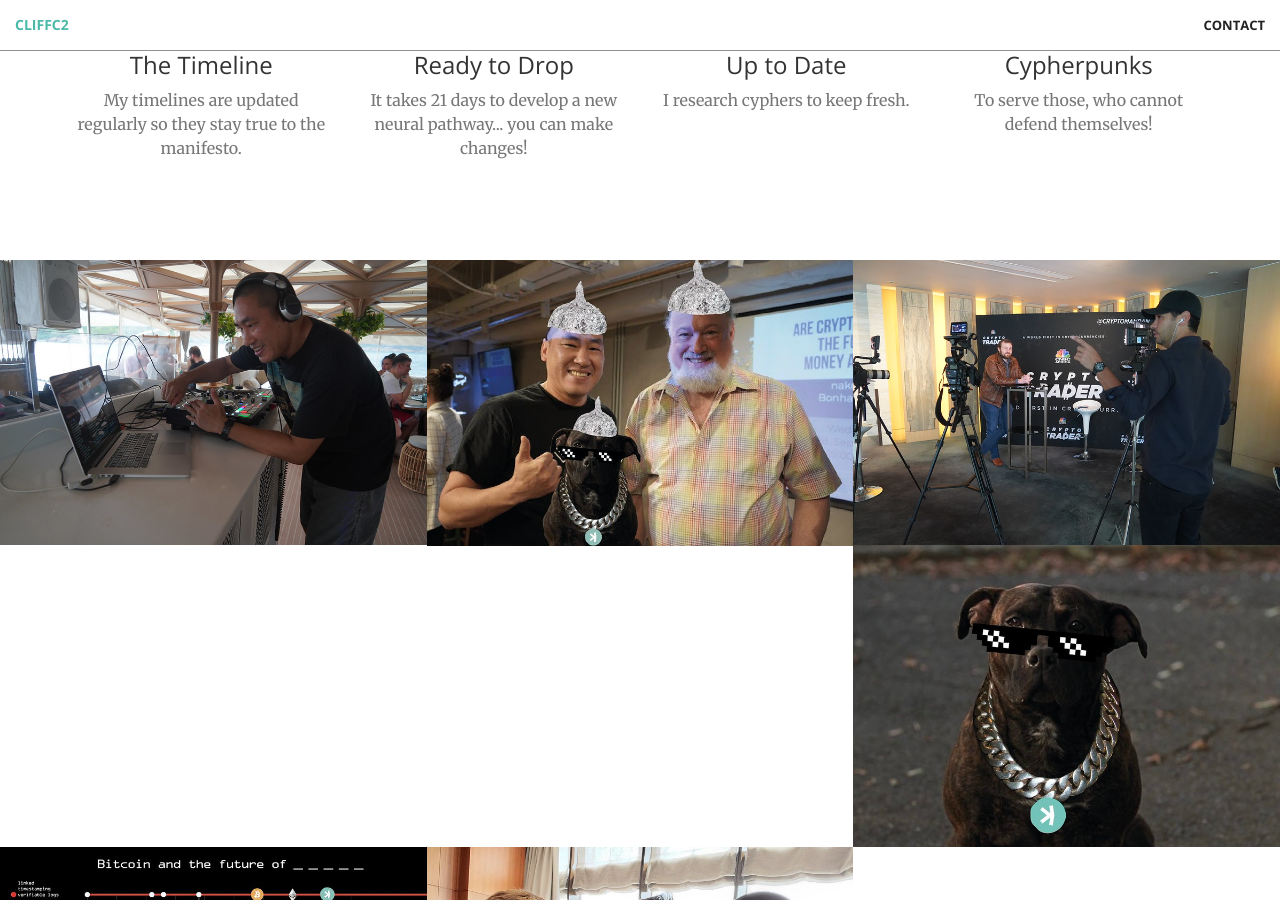
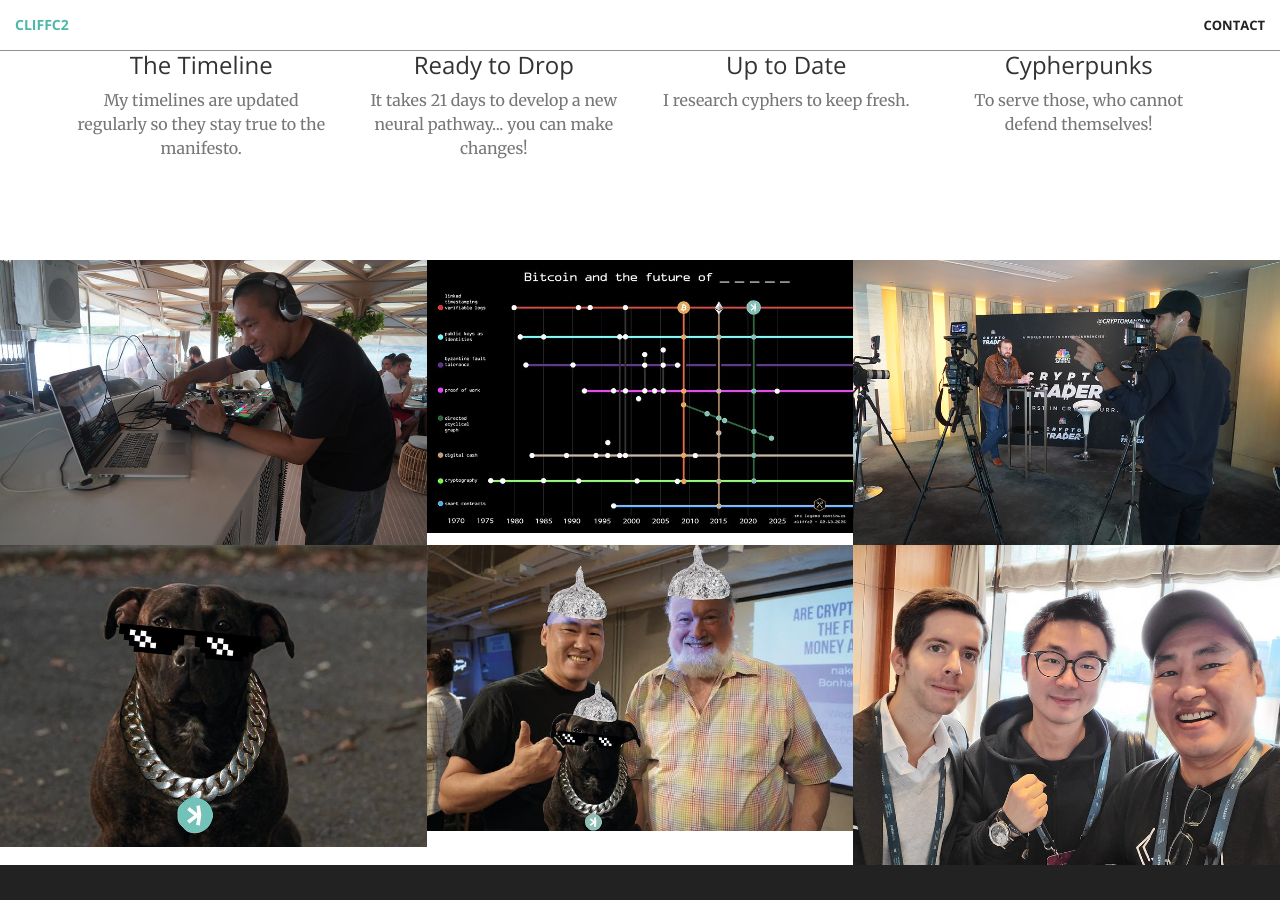
Before and after one commit to cliffc2/cliffc2.github.io, a Jekyll site: the page built from index.html, in a window 1280 px wide and 900 px high, scrolled down 1440 px. Built offline with Jekyll 4.4.1, drawn with Linux system fonts in a browser that asks for light colours; Markdown is read by kramdown in place of the engine named in the settings.

Commit message:
Update portfolio.html

```diff
--- a/_includes/portfolio.html
+++ b/_includes/portfolio.html
@@ -18,7 +18,7 @@
             </div>
             <div class="col-lg-4 col-sm-6">
                 <a href="#" class="portfolio-box">
-                    <img src="img/portfolio/chaum.jpg" class="img-responsive" alt="">
+                    <img src="img/portfolio/k-map.jpg" class="img-responsive" alt="">
                     <div class="portfolio-box-caption">
                         <div class="portfolio-box-caption-content">
                             <div class="project-category text-faded">
@@ -63,7 +63,7 @@
             </div>
             <div class="col-lg-4 col-sm-6">
                 <a href="#" class="portfolio-box">
-                    <img src="img/portfolio/k-map.jpg" class="img-responsive" alt="">
+                    <img src="img/portfolio/chaum.jpg" class="img-responsive" alt="">
                     <div class="portfolio-box-caption">
                         <div class="portfolio-box-caption-content">
                             <div class="project-category text-faded">
```
